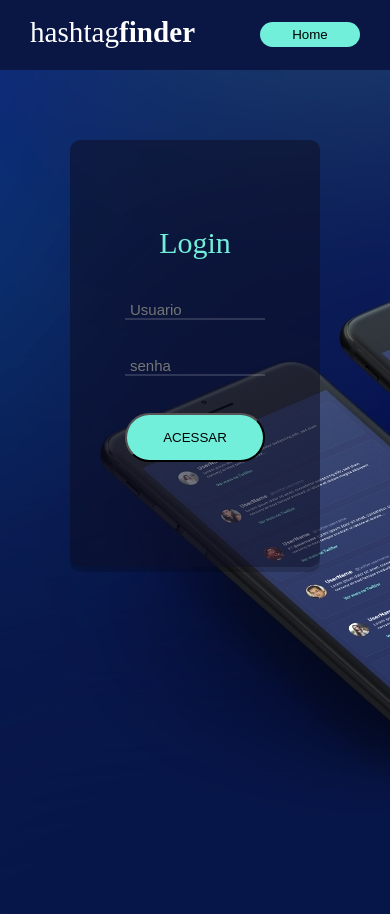
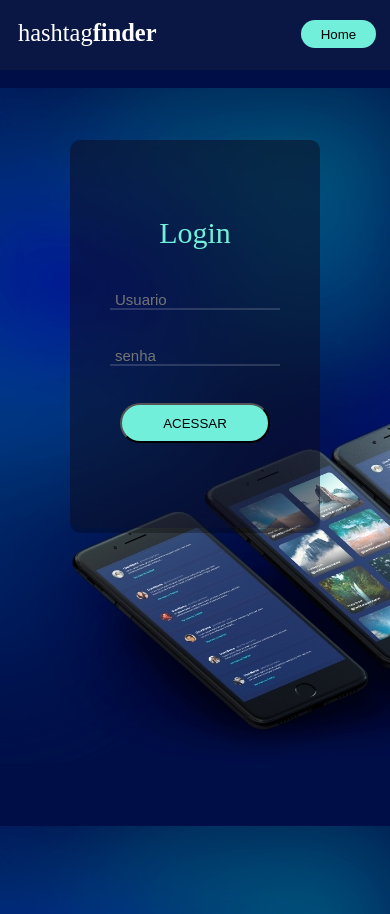
Before and after one commit to fabiodrneles/squad09, a React (Create React App) app in the folder squad09/: page /login in a window 390 px wide. Built offline with nearby package versions, Linux system fonts and the light colour scheme.

Commit message:
Responsividade aplicada

```diff
--- a/squad09/src/components/Header/style.css
+++ b/squad09/src/components/Header/style.css
@@ -8,7 +8,6 @@
 }
 
 .button {
-  top: 36px;
   height: 25px;
   width: 100px;
   margin-top: 22px;
@@ -25,3 +24,19 @@
   margin-left: 30px;
   height: 50%;
 }
+
+
+@media screen and (max-width: 415px) {
+
+  .Logo{
+    margin-top: 18px;
+    margin-left: 18px;
+    height: 42%;
+  }
+  .button{
+    width: 75px;
+    height: 28px;
+    margin-right: 14px;
+    margin-top: 20px;
+  }
+}
--- a/squad09/src/views/Login/style.css
+++ b/squad09/src/views/Login/style.css
@@ -9,18 +9,6 @@ body{
     background-position: 60%;
 
 }
-.ListMain {
-    margin-left: 0px;
-    margin-top: 0px;
-    width: 100%;
-    flex-direction: column;
-    background-color: rgba(4, 4, 133, 0.868);
-    background-image: linear-gradient(to bottom right, #132B66, #001D5A);
-
-    opacity: 0.82;
-
-}
-
 
 
 
@@ -53,7 +41,7 @@ body{
 
     overflow: hidden;
     padding: 85px 55px 105px 55px;
-    box-shadow: 0 5px 0 rgba(0, 0, 0, 0.2);
+    box-shadow: 0 5px 0 rgba(0, 0, 0, 0.29);
 }
 
 .text-login{
@@ -102,3 +90,22 @@ body{
     height: 49px;
     border-radius: 34px;
 }
+
+    @media screen and (max-width: 415px) {
+
+        body{
+            background-image: url(../../assets/mobile-hero-bg.jpg);
+            background-position: 60%;
+        }
+
+        .wrap-login{
+            padding: 75px 40px 85px 40px;
+
+        }
+
+        .button-send{
+            width: 150px;
+            height: 40px;
+        }
+
+    }
```
